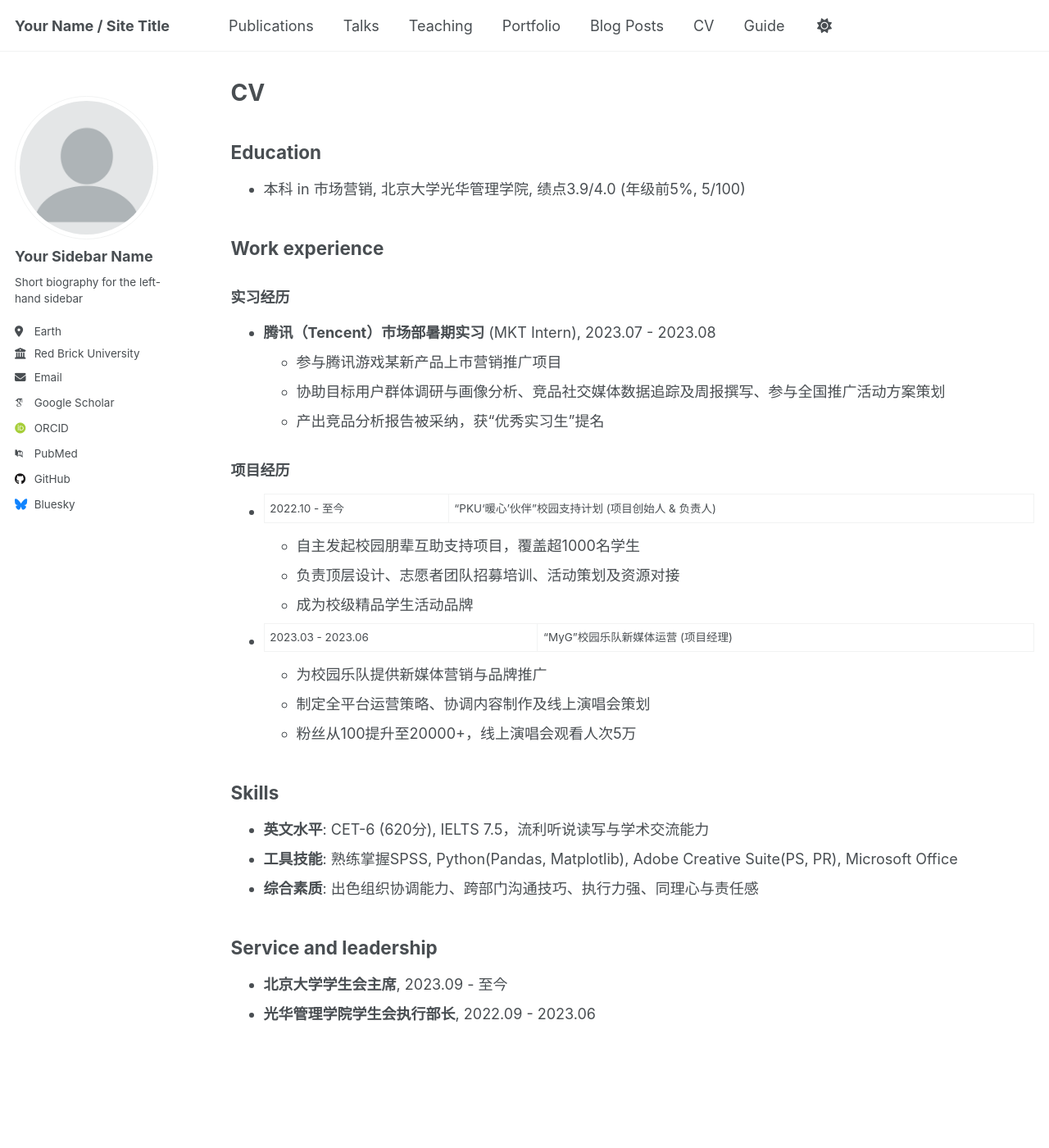
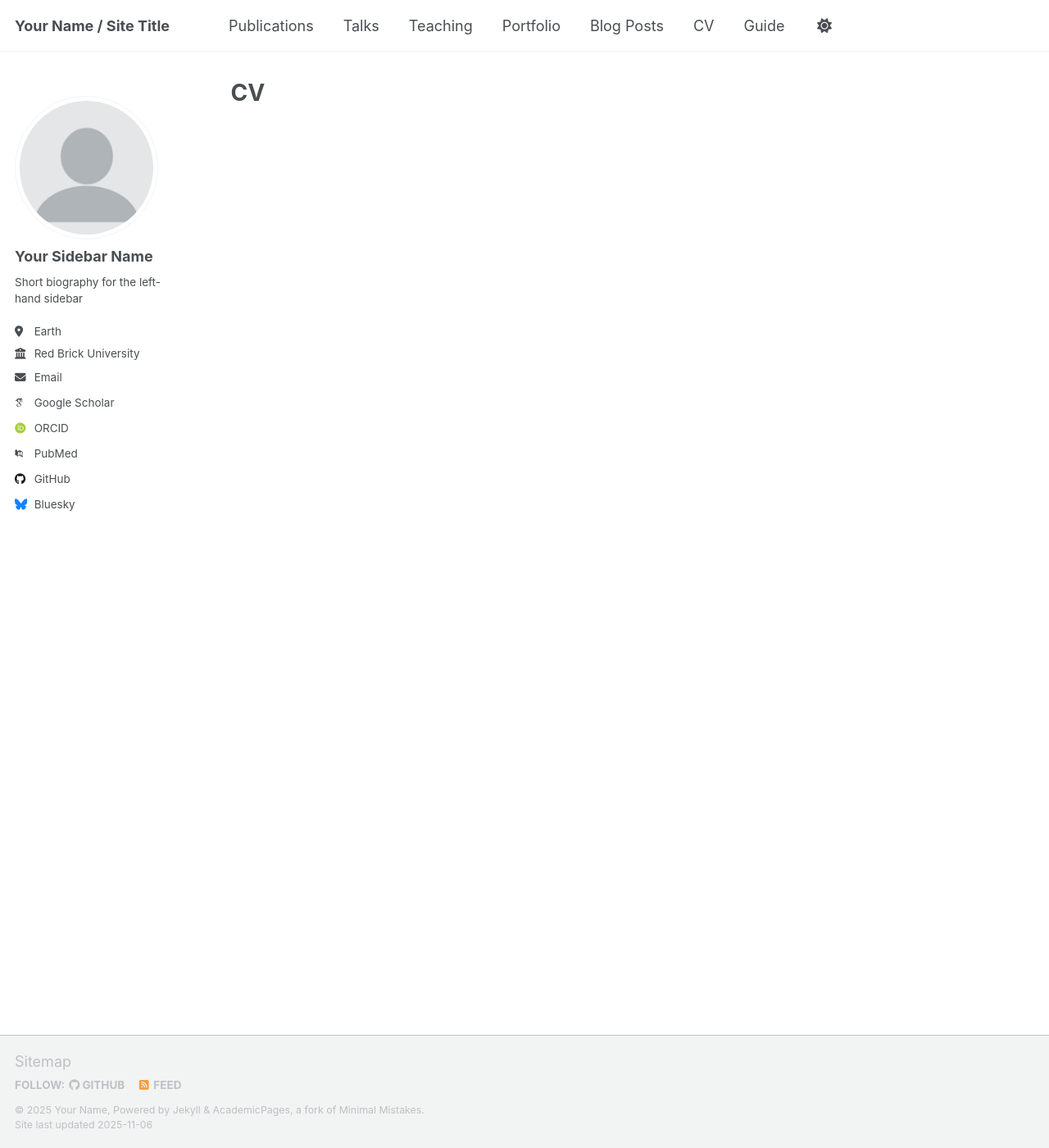
Before and after one commit to knight-flash/knight-flash.github.io, a Jekyll site: the page built from _pages/cv.md, in a window 1280 px wide and 1400 px high. Shown: the whole window at 82% size. Built offline with Jekyll 4.4.1, drawn with Linux system fonts in a browser that asks for light colours; some web fonts are replaced; a script that is not in the unit is left out.

Commit message:
Remove detailed CV sections
Removed sections on education, work experience, skills, and service and leadership from the CV.

```diff
--- a/_pages/cv.md
+++ b/_pages/cv.md
@@ -6,32 +6,3 @@ author_profile: true
 redirect_from:
   - /resume
 ---
-
-## Education
-* 本科 in 市场营销, 北京大学光华管理学院, 绩点3.9/4.0 (年级前5%, 5/100)
-
-## Work experience
-### 实习经历
-* **腾讯（Tencent）市场部暑期实习** (MKT Intern), 2023.07 - 2023.08
-  * 参与腾讯游戏某新产品上市营销推广项目
-  * 协助目标用户群体调研与画像分析、竞品社交媒体数据追踪及周报撰写、参与全国推广活动方案策划
-  * 产出竞品分析报告被采纳，获“优秀实习生”提名
-
-### 项目经历
-* 2022.10 - 至今 | "PKU‘暖心’伙伴"校园支持计划 (项目创始人 & 负责人)
-  * 自主发起校园朋辈互助支持项目，覆盖超1000名学生
-  * 负责顶层设计、志愿者团队招募培训、活动策划及资源对接
-  * 成为校级精品学生活动品牌
-* 2023.03 - 2023.06 | "MyG"校园乐队新媒体运营 (项目经理)
-  * 为校园乐队提供新媒体营销与品牌推广
-  * 制定全平台运营策略、协调内容制作及线上演唱会策划
-  * 粉丝从100提升至20000+，线上演唱会观看人次5万
-
-## Skills
-* **英文水平**: CET-6 (620分), IELTS 7.5，流利听说读写与学术交流能力
-* **工具技能**: 熟练掌握SPSS, Python(Pandas, Matplotlib), Adobe Creative Suite(PS, PR), Microsoft Office
-* **综合素质**: 出色组织协调能力、跨部门沟通技巧、执行力强、同理心与责任感
-
-## Service and leadership
-* **北京大学学生会主席**, 2023.09 - 至今
-* **光华管理学院学生会执行部长**, 2022.09 - 2023.06
```
